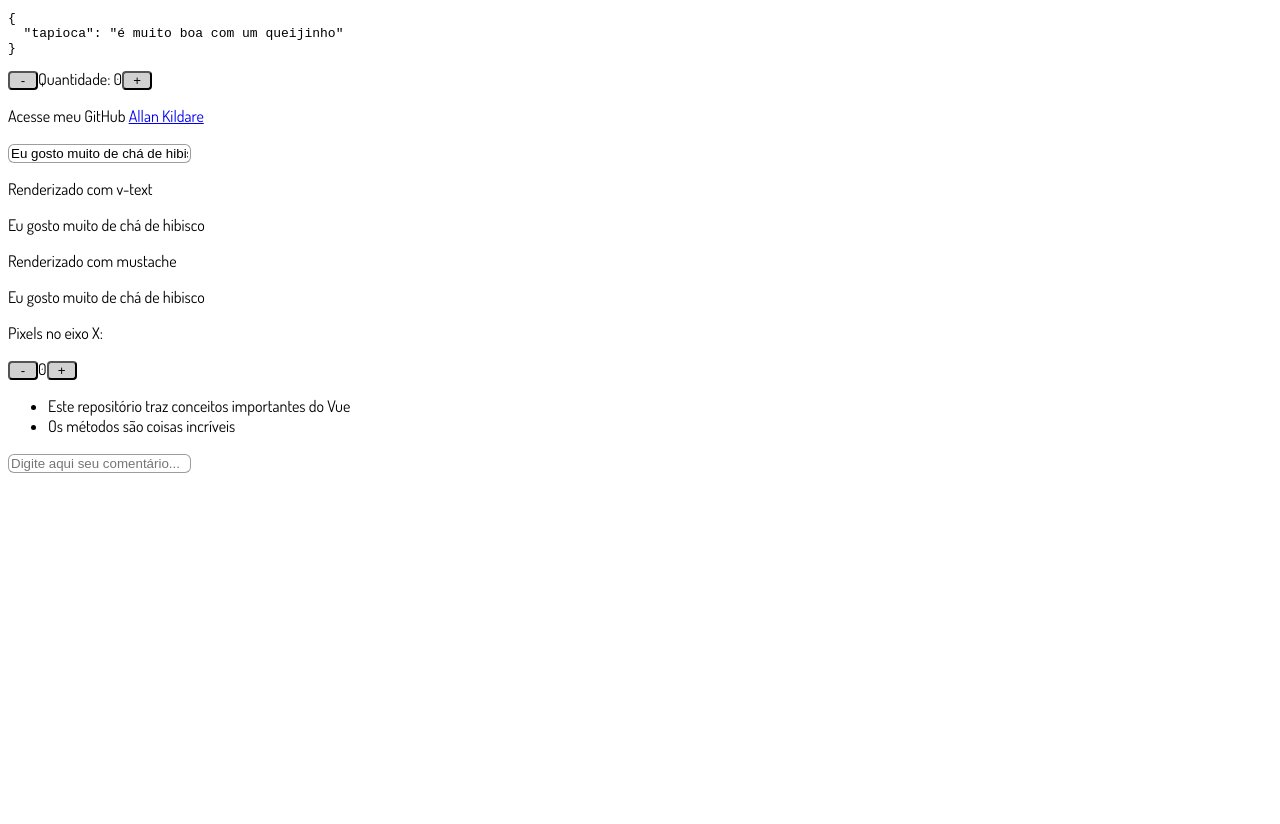
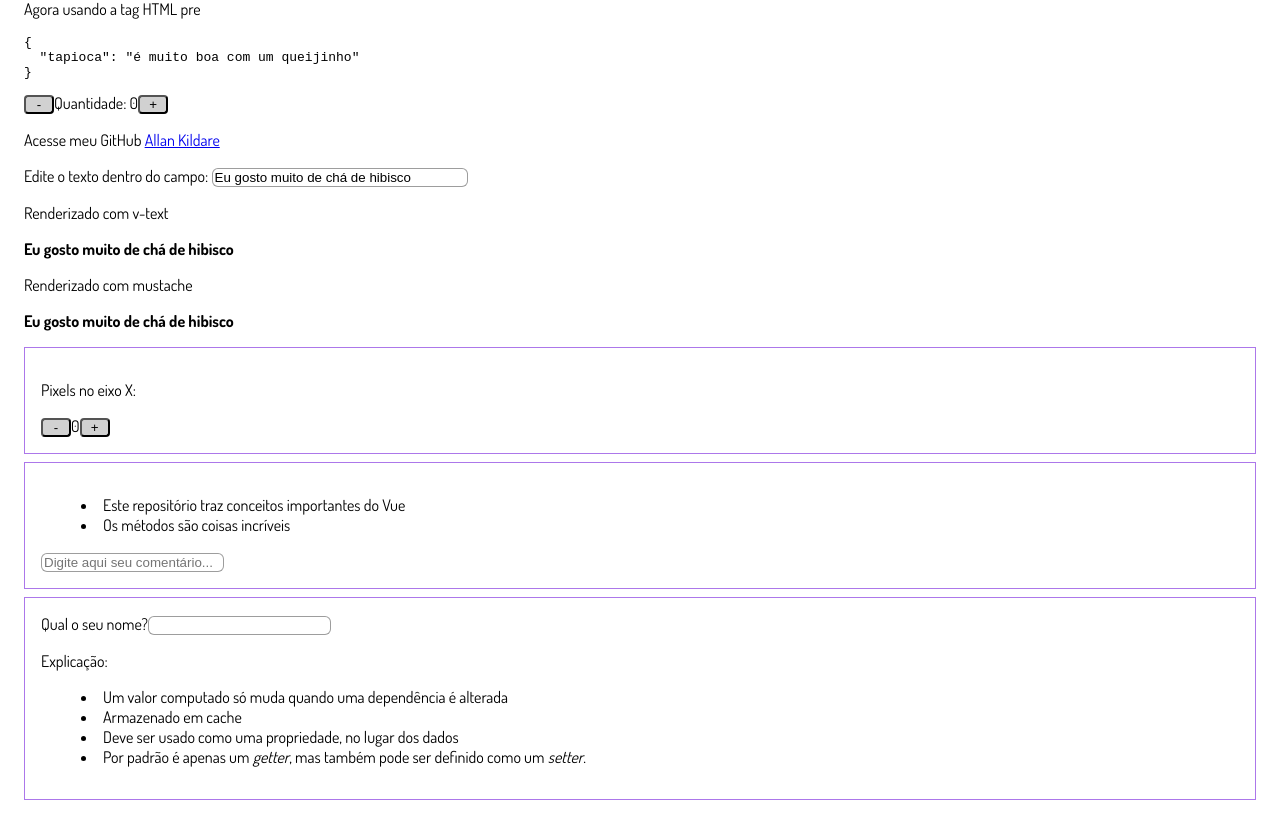
Before and after one commit to allankildare/estudos-vue, a Vue app: page / in a window 1280 px wide. Shown: the part 590-1414 px from the top of the page. Before the commit the page ends 1071 px from the top, so only its background shows below. Built offline with nearby package versions, Linux system fonts and the light colour scheme.

Commit message:
refactor: indentation and adding new component to App

```diff
--- a/src/App.vue
+++ b/src/App.vue
@@ -1,5 +1,5 @@
 <template>
-  <div>
+  <div class="container">
     <vFor />
     <vModel />
     <vIf />
@@ -10,10 +10,12 @@
     <vText />
     <methods-vue />
     <comments />
+    <computedProperties />
   </div>
 </template>
 
 <script>
+// diretivas
 import vFor from './components/directives/vFor.vue'
 import vModel from './components/directives/vModel.vue'
 import vIf from './components/directives/vIf.vue'
@@ -22,8 +24,11 @@ import vPreAndvOnce from './components/directives/vPreAndvOnce.vue'
 import vOn from './components/directives/vOn.vue'
 import vHTML from './components/directives/vHTML.vue'
 import vText from './components/directives/vText.vue'
+
+// metodos e propriedades computadas
 import methodsVue from './components/methods-computed-props-and-watchers/methods.vue'
 import comments from './components/methods-computed-props-and-watchers/comments.vue'
+import computedProperties from './components/methods-computed-props-and-watchers/computedProperties.vue'
 
 export default {
   name: 'App',
@@ -37,9 +42,15 @@ export default {
     vHTML,
     vText,
     methodsVue,
-    comments
+    comments,
+    computedProperties
   }
 }
 </script>
 
-<style></style>
+<style scoped>
+  .container {
+    padding: 1rem;
+    list-style-position: inside;
+  }
+</style>
--- a/src/components/directives/vText.vue
+++ b/src/components/directives/vText.vue
@@ -1,22 +1,25 @@
 <template>
+  <label>Edite o texto dentro do campo: </label>
   <input type="text" v-model="tea" />
   <p>Renderizado com v-text</p>
-  <p v-text="tea"></p>
+  <b><p v-text="tea"></p></b>
   <p>Renderizado com mustache</p>
-  <p>{{ tea }}</p>
+  <b><p>{{ tea }}</p></b>
 </template>
 
 <script>
 export default {
-    name: 'vText',
-    data() {
-        return {
-            tea: 'Eu gosto muito de chá de hibisco'
-        }
+  name: 'vText',
+  data() {
+    return {
+      tea: 'Eu gosto muito de chá de hibisco',
     }
+  },
 }
 </script>
 
-<style>
-
+<style scoped>
+input {
+    width: 250px;
+}
 </style>
--- a/src/components/methods-computed-props-and-watchers/comments.vue
+++ b/src/components/methods-computed-props-and-watchers/comments.vue
@@ -1,4 +1,5 @@
 <template>
+  <div class="study-item">
     <ul>
       <li v-for="comment in comments" :key="comment">
         {{ comment }}
@@ -12,6 +13,7 @@
       placeholder="Digite aqui seu comentário..."
       v-model="newComment"
     />
+  </div>
 </template>
 
 <script>
@@ -19,7 +21,6 @@ export default {
   name: 'comments',
   data() {
     return {
-
       newComment: '',
       comments: [
         'Este repositório traz conceitos importantes do Vue',
@@ -31,8 +32,8 @@ export default {
     addNewComment() {
       this.comments.push(this.newComment)
       this.newComment = ''
-    }
-  }
+    },
+  },
 }
 </script>
 
--- a/src/components/methods-computed-props-and-watchers/methods.vue
+++ b/src/components/methods-computed-props-and-watchers/methods.vue
@@ -1,10 +1,13 @@
 <template>
-  <div @mousemove="xCoordinate" :style="{ backgroundColor: `hsl(${x}, 80%, 50%)` }">
+  <div
+    @mousemove="xCoordinate"
+    :style="{ backgroundColor: `hsl(${x}, 80%, 50%)` }"
+    class="study-item"
+  >
     <p>Pixels no eixo X: {{ x }}</p>
     <button @click="decrement">-</button>
     <span>{{ counter }}</span>
     <button @click="increment">+</button>
-
   </div>
 </template>
 
@@ -14,7 +17,7 @@ export default {
   data() {
     return {
       counter: 0,
-            x: ''
+      x: '',
     }
   },
   methods: {
@@ -26,11 +29,10 @@ export default {
     },
     xCoordinate(event) {
       this.x = event.clientX
-        }
+    },
   },
 }
 </script>
 
 <style>
-
 </style>
```
Lines whose indentation alone changed are shown as unchanged.
